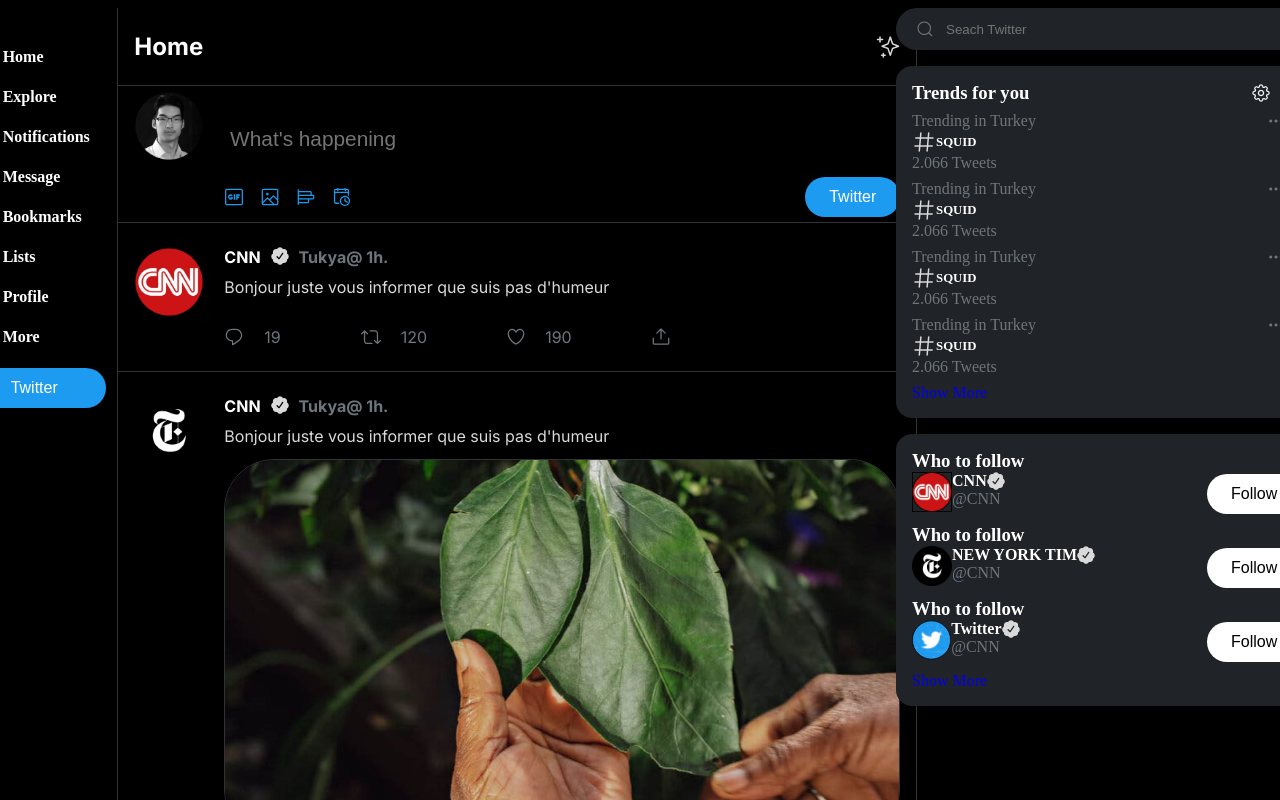
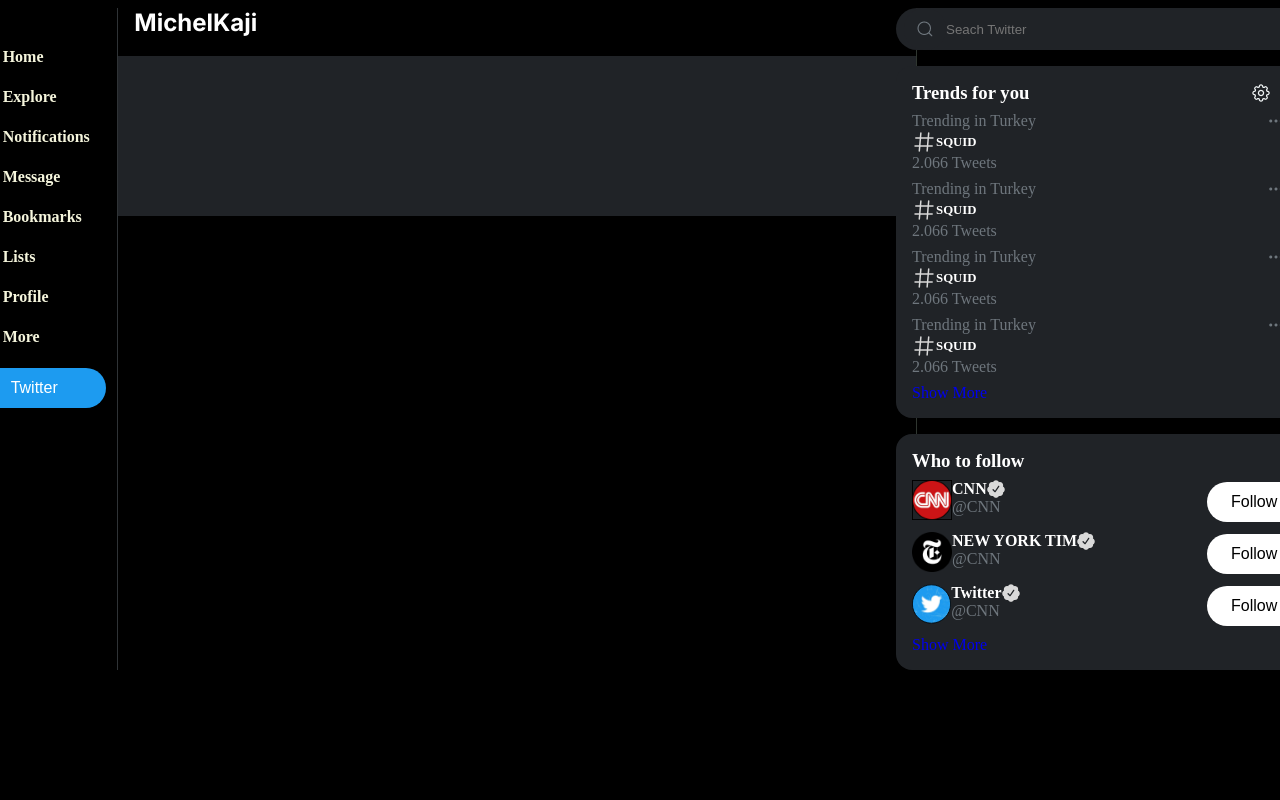
Before and after one commit to MICHELKAJI/Project-07-Twitter-Clone-MichelKajibwami, a React (Vite) app: page /profile in a window 1280 px wide. Shown: the top 800 px of the page. Built offline with nearby package versions, Linux system fonts and the light colour scheme.

Commit message:
add new component userprofil

```diff
--- a/src/App.jsx
+++ b/src/App.jsx
@@ -1,14 +1,24 @@
+import {BrowserRouter, Routes, Route} from 'react-router-dom';
 import Home from "./pages/home.jsx";
 import Layout from "./components/layout.jsx";
+import Profil from './pages/profile.jsx';
 
 import('./style/reset.css');
 import('./style/App.css');
 
   function App() {
   return (
+    <>
+    <BrowserRouter>
     <Layout>
-      <Home/>
+       <Routes>
+            <Route path='/' element ={<Home/>}/>
+            <Route path='/:user' element ={<Profil/>}/>
+    </Routes>
     </Layout>
+    </BrowserRouter>
+    </>
+
   );
 }
 export default App
--- /dev/null
+++ b/src/components/headerProfil.jsx
@@ -0,0 +1,19 @@
+function HeaderProfil({name}){
+    return(
+        <header className="headerStyle">
+            <h1 className="page-title">{name}</h1>
+        </header>
+    )
+}
+
+
+export function BannerProfil(){
+    return(
+           <div className="bannerStyle">
+
+           </div>
+
+
+    )
+}
+export default HeaderProfil;
--- /dev/null
+++ b/src/components/profilAvatar.jsx
@@ -0,0 +1,10 @@
+
+function ProfilAvatar({imag, style}){
+    return(
+             <div className={style}>
+            <img src={imag} alt="profil" />
+        </div>
+    )
+}
+
+export default ProfilAvatar;
--- a/src/components/sidebare.jsx
+++ b/src/components/sidebare.jsx
@@ -1,3 +1,4 @@
+import { Link } from "react-router-dom";
 import Button from "./buttonTwitter";
 
 function Sidebare(){
@@ -5,13 +6,13 @@ function Sidebare(){
         <div className="sidebar">
 
             <IconSidebar icon ="src\images\TwitterS.svg" text=""/>
-            <IconSidebar icon="src\images\Home-Fill.svg" text ="Home"/>
+            <IconSidebar icon="src\images\Home-Fill.svg" text ="Home" routes ='/'/>
             <IconSidebar icon="src\images\Explore.svg" text ="Explore"/>
             <IconSidebar icon="src\images\Notifications.svg" text ="Notifications"/>
             <IconSidebar icon="src\images\Messages.svg" text ="Message"/>
             <IconSidebar icon="src\images\Bookmarks.svg" text ="Bookmarks"/>
             <IconSidebar icon="src\images\Lists.svg" text ="Lists"/>
-            <IconSidebar icon="src\images\Profiles.svg" text ="Profile"/>
+            <IconSidebar icon="src\images\Profiles.svg" text ="Profile" routes='/profile'/>
             <IconSidebar icon="src\images\More.svg" text ="More"/>
             <Button style="buttonTow">Twitter</Button>
 
@@ -19,11 +20,12 @@ function Sidebare(){
     )
 }
 
-function IconSidebar({icon, text}){
+function IconSidebar({icon, text, routes }){
     return(
         <div className="sidebarIcon tweet-title">
-            <img src={icon} alt="icon" />
-            <h3>{text}</h3>
+            <Link to ={routes} className="sidebarIcon tweet-title"> <img src={icon} alt="icon" />
+            <h3>{text}</h3></Link>
+
         </div>
     )
 }
--- a/src/components/trends.jsx
+++ b/src/components/trends.jsx
@@ -20,6 +20,7 @@ function Trends(){
                 <ShowMore/>
             </div>
             <div className='trends'>
+                <TitleSidbar/>
                 <Follow profil="src\images\tweetprofile.png" tilte="CNN" icon= "src\images\Group.svg" tiltTow="@CNN"/>
                 <Follow profil="src\images\twetIcone.png" tilte="NEW YORK TIM" icon="src\images\Group.svg" tiltTow="@CNN"/>
                 <Follow profil="src\images\twitter.svg" tilte="Twitter" icon= "src\images\Group.svg" tiltTow="@CNN"/>
@@ -67,9 +68,6 @@ function ShowMore(){
 function Follow({profil, tilte, icon, tiltTow}){
     return(
         <div>
-            <div>
-                <h3>Who to follow</h3>
-            </div>
             <div className='follow'>
                 <div className='follows'>
                 <div><img className='avatare'src={profil} alt="icon" /></div>
@@ -87,4 +85,12 @@ function Follow({profil, tilte, icon, tiltTow}){
     )
 }
 
+function TitleSidbar(){
+    return(
+        <div>
+            <h3>Who to follow</h3>
+        </div>
+    )
+}
+
 export default Trends;
--- a/src/components/twitterEditor.jsx
+++ b/src/components/twitterEditor.jsx
@@ -1,23 +1,17 @@
 import React from "react";
-import profile from "../images/profile.png";
 import iconGif from "../images/Gif.svg";
 import iconMedia from "../images/Media.svg";
 import iconPoll from "../images/Poll.svg";
 import iconSchdule from "../images/Schedule.svg";
 import Button from "./buttonTwitter";
+import ProfilAvatar from "./ProfilAvatar";
+
 
 function TwitterEditor(){
     return (
         <div className="tweet-editor">
-            <ProfilAvatar/>
+            <ProfilAvatar imag='src\images\profile.png' style='avatar'/>
             <TweetEditorForm/>
-        </div>
-    )
-}
-function ProfilAvatar(){
-    return(
-        <div className="avatar" >
-            <img src={profile} alt="profile"/>
         </div>
     )
 }
--- /dev/null
+++ b/src/pages/profile.jsx
@@ -0,0 +1,26 @@
+import React from "react";
+import Sidebare from "../components/sidebare";
+import Trends from "../components/trends";
+import HeaderProfil, { BannerProfil } from "../components/headerProfil";
+import ProfilAvatar from "../components/ProfilAvatar";
+
+function Profil(){
+    return(
+        <>
+        <aside>
+          <Sidebare/>
+        </aside>
+        <main className="timeline">
+            <HeaderProfil name= "MichelKaji"/>
+            <BannerProfil/>
+
+
+       </main>
+       <aside className='asideTow'>
+       <Trends/>
+       </aside>
+      </>
+
+    )
+}
+export default Profil;
--- a/src/style/App.css
+++ b/src/style/App.css
@@ -169,6 +169,7 @@ body{
     align-items: flex-start;
     gap: 10px;
     font-size: 1rem;
+    color: beige;
 }
 
 .tweet-title svg{
@@ -320,3 +321,21 @@ a{
     flex-direction: row;
     justify-content: space-between;
 }
+.bannerStyle{
+    height: 10rem;
+    width: 100%;
+    background-color: #202327;
+}
+
+.headerStyle{
+    height: 3rem;
+}
+.headerStyle h1{
+    margin-left: 1rem;
+}
+
+.avatares img {
+    margin-top: -3rem;
+    margin-left: 1rem;
+
+}
```
Also changed, not shown: src/components/userprofil.jsx (added, +15 -0 lines).
